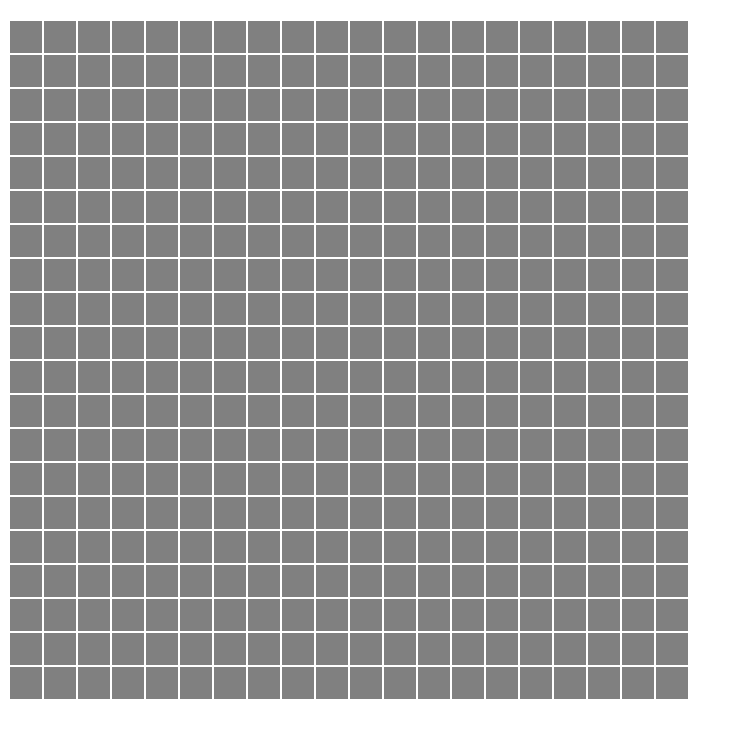
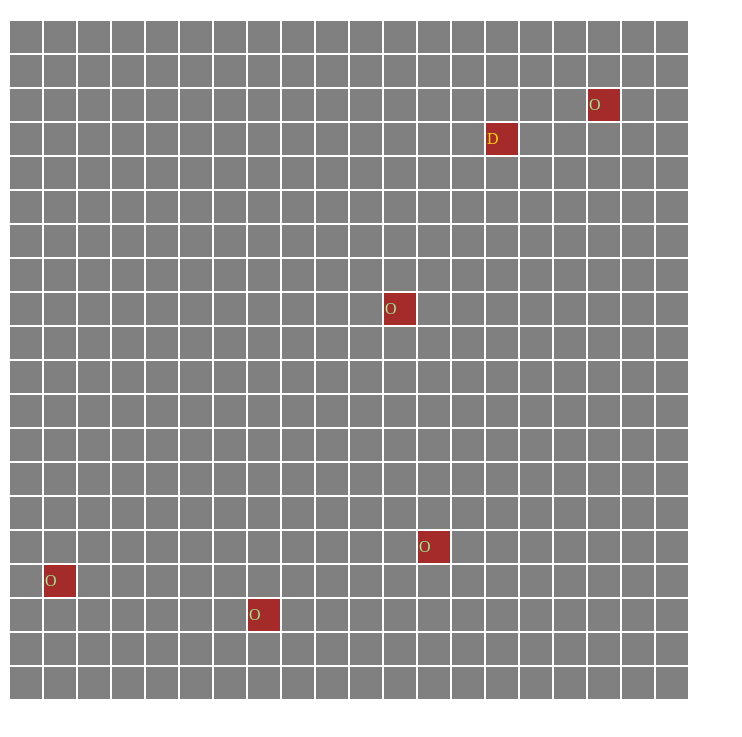
Before and after one commit to ufjf-dcc121/dcc121-2021-1er-atv6-ldurmat, a plain HTML site: page index.html in a window 1280 px wide. Shown: the part 61-798 px from the top of the page, without its empty margins (0-742 px from the left). Drawn offline with Linux system fonts and the light colour scheme.

Commit message:
Inclui if para add "wall" só em celulas sem classe

```diff
--- a/index.html
+++ b/index.html
@@ -476,7 +476,9 @@
       const celulas = document.querySelectorAll("td");
       for (let i = 0; i < celulas.length; i++) {
         const element = celulas[i];
-        element.classList.add("wall");
+        if (element.classList.length == 0) {
+          element.classList.add("wall");
+        }
       }
     </script>
   </body>
```
